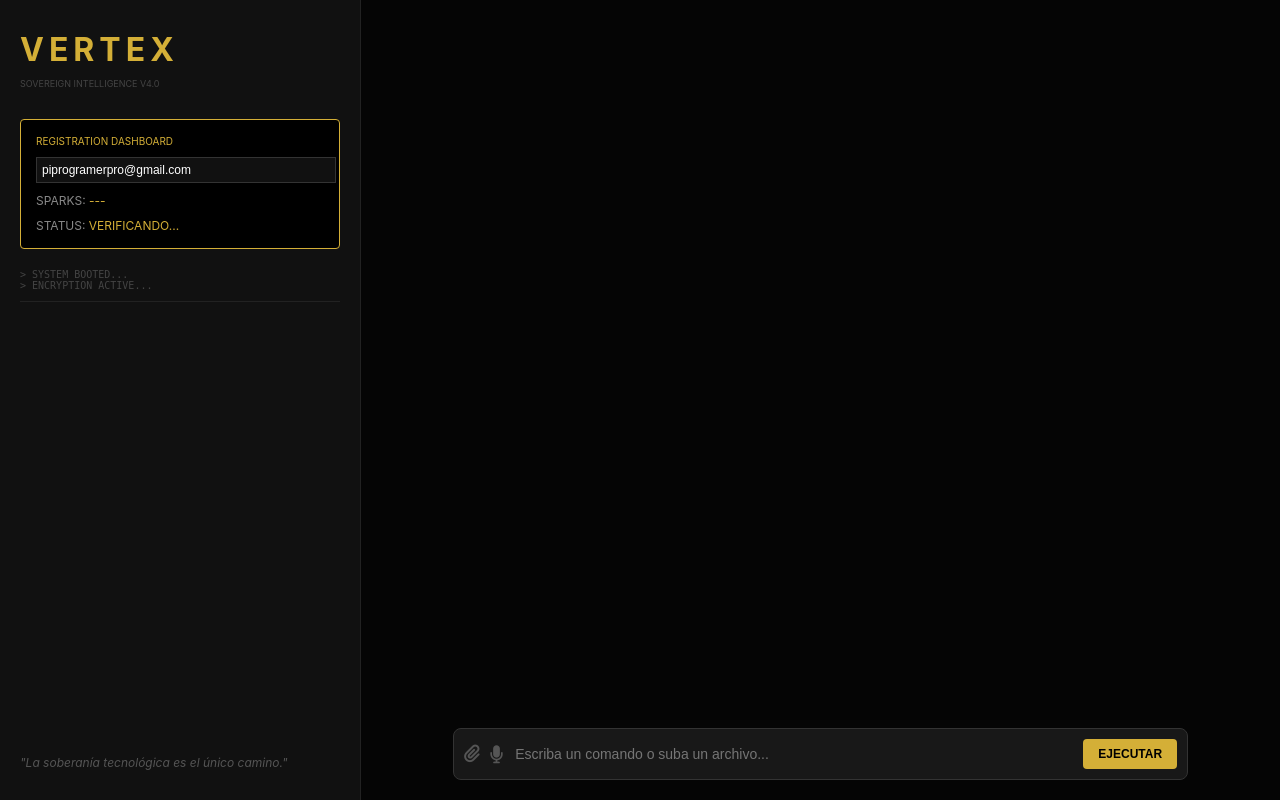
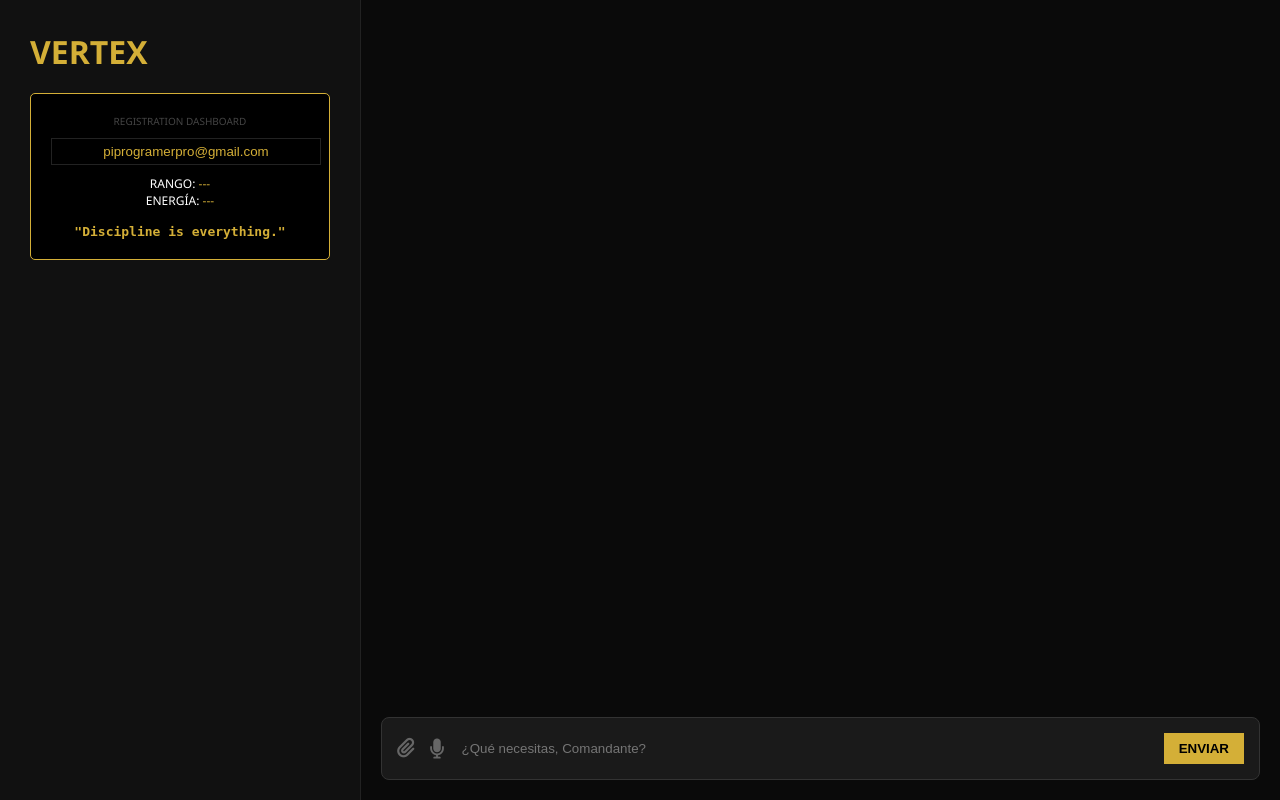
Before and after one commit to piprogramerpro-commits/Vertex-Core, a Flask app: page / in a window 1280 px wide. Run offline with Flask 3, Linux system fonts and the light colour scheme.

Commit message:
FIX_FINAL: Dashboard restaurado, terminal eliminada y seguridad HWID blindada.

```diff
--- a/templates/index.html
+++ b/templates/index.html
@@ -2,115 +2,78 @@
 <html lang="es">
 <head>
     <meta charset="UTF-8">
-    <title>Vertex Core | Sovereign System</title>
+    <title>Vertex Core</title>
     <script src="https://cdn.jsdelivr.net/npm/marked/marked.min.js"></script>
     <link rel="stylesheet" href="https://cdnjs.cloudflare.com/ajax/libs/font-awesome/6.0.0/css/all.min.css">
     <style>
-        :root { --bg: #050505; --gold: #d4af37; --text: #e0e0e0; --accent: #111; }
-        body { margin: 0; font-family: 'Inter', sans-serif; background: var(--bg); color: var(--text); display: flex; height: 100vh; overflow: hidden; }
+        :root { --gold: #d4af37; --bg: #0a0a0a; }
+        body { background: var(--bg); color: white; font-family: 'Segoe UI', sans-serif; margin: 0; display: flex; height: 100vh; }
 
-        #sidebar { width: 320px; background: var(--accent); border-right: 1px solid #222; padding: 30px 20px; display: flex; flex-direction: column; }
-        #main { flex: 1; display: flex; flex-direction: column; position: relative; }
+        #sidebar { width: 300px; background: #111; border-right: 1px solid #222; padding: 30px; display: flex; flex-direction: column; }
+        #main { flex: 1; display: flex; flex-direction: column; }
 
-        /* Dashboard de Registro */
-        .reg-dash { border: 1px solid var(--gold); padding: 15px; border-radius: 4px; background: #000; margin-bottom: 20px; }
-        .stat-box { font-size: 12px; margin-top: 10px; color: #888; }
+        .dash-card { border: 1px solid var(--gold); padding: 20px; background: #000; border-radius: 5px; text-align: center; }
+        .moto { color: var(--gold); font-weight: bold; margin-top: 15px; font-family: monospace; }
 
-        /* Chat y Actividad */
-        #chat { flex: 1; overflow-y: auto; padding: 40px 10%; scroll-behavior: smooth; }
-        .activity-log { font-size: 10px; color: #444; font-family: monospace; margin-bottom: 20px; border-bottom: 1px solid #222; padding-bottom: 10px; }
+        #chat { flex: 1; overflow-y: auto; padding: 40px; }
+        .input-box { background: #1a1a1a; margin: 20px; padding: 15px; border-radius: 8px; display: flex; gap: 15px; align-items: center; border: 1px solid #333; }
+        input { background: transparent; border: none; color: white; flex: 1; outline: none; }
 
-        /* Input Area mejorada */
-        .input-container { background: #181818; border: 1px solid #333; margin: 20px 10%; padding: 10px; border-radius: 8px; display: flex; align-items: center; gap: 10px; }
-        input[type="text"] { background: transparent; border: none; color: white; flex: 1; outline: none; font-size: 14px; }
-
-        /* Botones Especiales */
-        .icon-btn { color: #555; cursor: pointer; transition: 0.3s; font-size: 18px; }
-        .icon-btn:hover { color: var(--gold); }
-        .btn-exec { background: var(--gold); color: black; border: none; padding: 8px 15px; border-radius: 4px; font-weight: bold; cursor: pointer; font-size: 12px; }
-
-        .quote-post { color: var(--gold); font-size: 12px; font-weight: bold; margin-top: 10px; display: none; text-align: center; }
+        .btn-v { color: #666; cursor: pointer; font-size: 20px; }
+        .btn-v:hover { color: var(--gold); }
     </style>
 </head>
 <body>
     <div id="sidebar">
-        <h1 style="color:var(--gold); letter-spacing: 5px; margin: 0;">VERTEX</h1>
-        <p style="font-size: 9px; color: #444; margin-bottom: 30px;">SOVEREIGN INTELLIGENCE V4.0</p>
+        <h1 style="color:var(--gold); margin: 0 0 20px 0;">VERTEX</h1>
 
-        <div class="reg-dash">
-            <p style="font-size: 10px; color: var(--gold); margin: 0 0 10px 0;">REGISTRATION DASHBOARD</p>
-            <input type="text" id="email" value="piprogramerpro@gmail.com" style="width: 100%; background: #111; border: 1px solid #333; color: white; padding: 5px; font-size: 12px;">
-            <div class="stat-box">SPARKS: <span id="sparks" style="color:var(--gold)">---</span></div>
-            <div class="stat-box">STATUS: <span id="role-status" style="color:var(--gold)">VERIFICANDO...</span></div>
-            <div id="discipline-quote" class="quote-post">"Discipline is everything."</div>
-        </div>
-
-        <div class="activity-log" id="activity">
-            > SYSTEM BOOTED...<br>
-            > ENCRYPTION ACTIVE...
-        </div>
-
-        <div style="margin-top: auto; font-style: italic; font-size: 12px; color: #555;" id="random-quote">
-            "La soberanía tecnológica es el único camino."
+        <div class="dash-card">
+            <div style="font-size: 10px; color: #444;">REGISTRATION DASHBOARD</div>
+            <input type="text" id="email" value="piprogramerpro@gmail.com" style="width: 100%; background: #000; border: 1px solid #222; color: var(--gold); margin: 10px 0; padding: 5px; text-align: center;">
+            <div style="font-size: 12px;">RANGO: <span id="rango" style="color:var(--gold)">---</span></div>
+            <div style="font-size: 12px;">ENERGÍA: <span id="sparks" style="color:var(--gold)">---</span></div>
+            <div class="moto">"Discipline is everything."</div>
         </div>
     </div>
 
     <div id="main">
         <div id="chat"></div>
-
-        <div class="input-container">
-            <label for="file-input"><i class="fas fa-paperclip icon-btn" title="Insertar Archivo"></i></label>
-            <input type="file" id="file-input" style="display: none;">
-
-            <i class="fas fa-microphone icon-btn" id="voice-btn" title="Activar Voz" onclick="startVoice()"></i>
-
-            <input type="text" id="userInput" placeholder="Escriba un comando o suba un archivo..." onkeypress="if(event.key==='Enter') send()">
-
-            <button class="btn-exec" onclick="send()">EJECUTAR</button>
+        <div class="input-box">
+            <label for="f"><i class="fas fa-paperclip btn-v"></i></label>
+            <input type="file" id="f" style="display:none">
+            <i class="fas fa-microphone btn-v" onclick="runVoz()"></i>
+            <input type="text" id="in" placeholder="¿Qué necesitas, Comandante?" onkeypress="if(event.key=='Enter') enviar()">
+            <button onclick="enviar()" style="background:var(--gold); border:none; padding: 8px 15px; font-weight:bold; cursor:pointer;">ENVIAR</button>
         </div>
     </div>
 
     <script>
         const hwid = "d16e372dd0bbff1e4806e23e31d82a2ea80095eaeb80754b3d2deea767ee3cb6";
 
-        function logActivity(msg) {
-            const act = document.getElementById('activity');
-            act.innerHTML += `<br>> ${msg}`;
-            act.scrollTop = act.scrollHeight;
-        }
-
-        async function send() {
-            const input = document.getElementById('userInput');
-            const email = document.getElementById('email').value;
+        async function enviar() {
+            const input = document.getElementById('in');
+            const mail = document.getElementById('email').value;
             if(!input.value) return;
-
-            logActivity(`EXECUTING: ${input.value.substring(0, 15)}...`);
 
             const res = await fetch('/ask', {
                 method: 'POST',
                 headers: {'Content-Type': 'application/json'},
-                body: JSON.stringify({query: input.value, email: email, hwid: hwid})
+                body: JSON.stringify({query: input.value, email: mail, hwid: hwid})
             });
             const d = await res.json();
 
-            document.getElementById('chat').innerHTML += `<div style="margin-bottom:25px; border-left: 2px solid var(--gold); padding-left:15px;">${marked.parse(d.vertex_response)}</div>`;
+            document.getElementById('chat').innerHTML += `<div style="margin-bottom:20px; border-left: 2px solid var(--gold); padding-left:15px;">${marked.parse(d.vertex_response)}</div>`;
             document.getElementById('sparks').innerText = d.sparks;
-            document.getElementById('role-status').innerText = d.role;
-            document.getElementById('discipline-quote').style.display = 'block';
-
+            document.getElementById('rango').innerText = d.role;
             input.value = '';
             document.getElementById('chat').scrollTop = document.getElementById('chat').scrollHeight;
         }
 
-        function startVoice() {
-            logActivity("VOICE ENGINE STARTING...");
-            const recognition = new (window.SpeechRecognition || window.webkitSpeechRecognition)();
-            recognition.lang = 'es-ES';
-            recognition.onresult = (event) => {
-                document.getElementById('userInput').value = event.results[0][0].transcript;
-                logActivity("VOICE CAPTURED.");
-            };
-            recognition.start();
+        function runVoz() {
+            const r = new (window.SpeechRecognition || window.webkitSpeechRecognition)();
+            r.lang = 'es-ES';
+            r.onresult = (e) => { document.getElementById('in').value = e.results[0][0].transcript; };
+            r.start();
         }
     </script>
 </body>
```
Also changed, not shown: modules/vault.py (+5 -14 lines).
